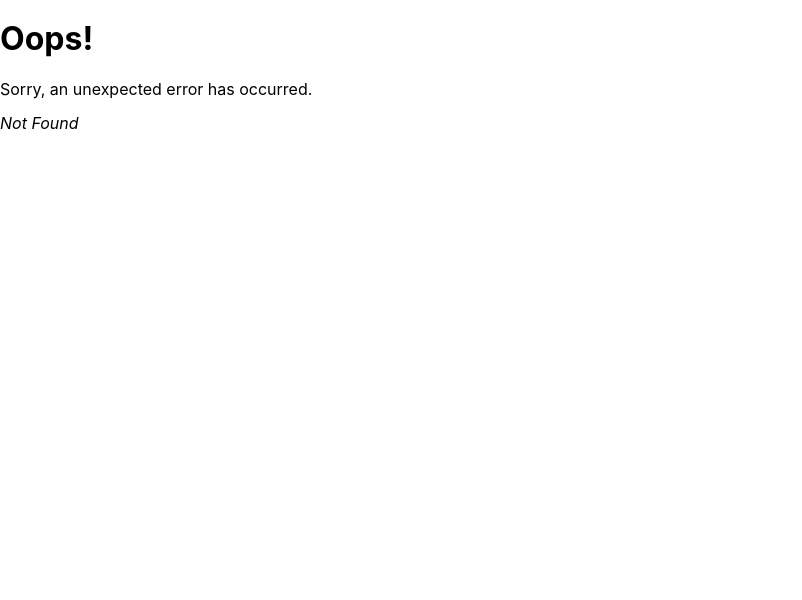
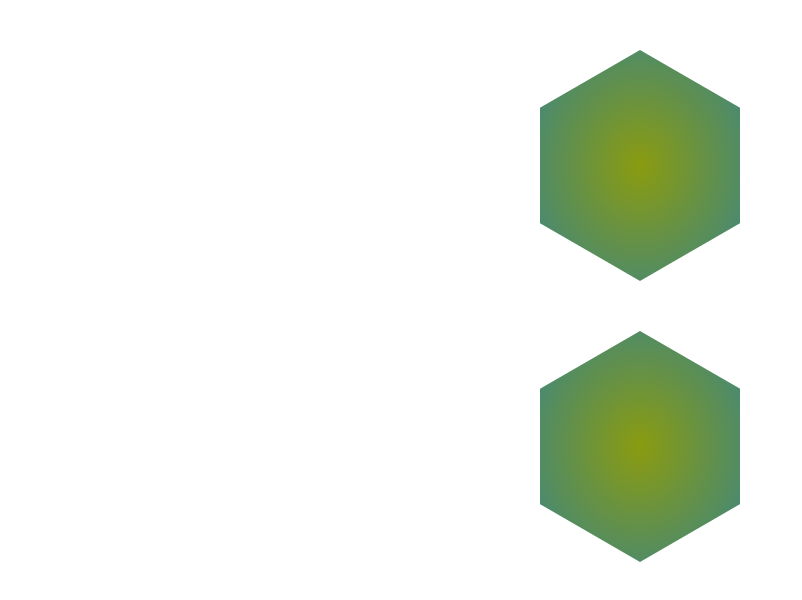
Before and after one commit to hui1991/react-app, a React (Create React App) app: page /clip-path-shape in a window 1280 px wide. Before the commit this address had no page. Shown: the top 600 px of the page, without its empty margins (0-802 px from the left). Built offline with nearby package versions, Linux system fonts and the light colour scheme.

Commit message:
feat: clip-path

```diff
--- /dev/null
+++ b/src/pages/clip-path-shape/index.css
@@ -0,0 +1,22 @@
+.shape-clip-path-page {
+  width: 100vw;
+  display: flex;
+  flex-direction: column;
+  align-items: center;
+}
+
+.hexagon-6-point {
+  width: 200px;
+  aspect-ratio: 0.866;
+  margin-top: 50px;
+  background: radial-gradient(#8a9b0f, #3b8686);
+  clip-path: polygon(0% 25%, 0% 75%, 50% 100%, 100% 75%, 100% 25%, 50% 0%);
+}
+
+.hexagon-4-point {
+  width: 200px;
+  aspect-ratio: cos(30deg);
+  margin-top: 50px;
+  background: radial-gradient(#8a9b0f, #3b8686);
+  clip-path: polygon(-50% 50%, 50% 100%, 150% 50%, 50% 0);
+}
--- /dev/null
+++ b/src/pages/clip-path-shape/index.jsx
@@ -0,0 +1,16 @@
+import { useEffect, useRef, useState } from 'react';
+import './index.css';
+
+/**
+ * 通过clip-path来实现shape
+ */
+function ClipPathShape() {
+  return (
+    <div className="shape-clip-path-page">
+      <div className="hexagon-6-point"></div>
+      <div className="hexagon-4-point"></div>
+    </div>
+  );
+}
+
+export default ClipPathShape;
--- a/src/pages/home/index.jsx
+++ b/src/pages/home/index.jsx
@@ -46,6 +46,10 @@ const homeList = [
     content: '抽奖转盘',
     path: '/prizeWheel',
   },
+  {
+    content: 'shape',
+    path: '/clip-path-shape',
+  },
 ];
 
 /**
--- a/src/routes/route.js
+++ b/src/routes/route.js
@@ -11,6 +11,7 @@ import Test from '../pages/test';
 import Modal from '../pages/modal/index';
 import PointerEvents from '../pages/pointer-events/index';
 import PrizeWheel from '../pages/prize-wheel/index';
+import ClipPathShape from '../pages/clip-path-shape/index';
 
 const roots = [
   {
@@ -73,6 +74,11 @@ const roots = [
     element: <PrizeWheel />,
     errorElement: <ErrorPage />,
   },
+  {
+    path: '/clip-path-shape',
+    element: <ClipPathShape />,
+    errorElement: <ErrorPage />,
+  },
 ];
 
 export default roots;
```
